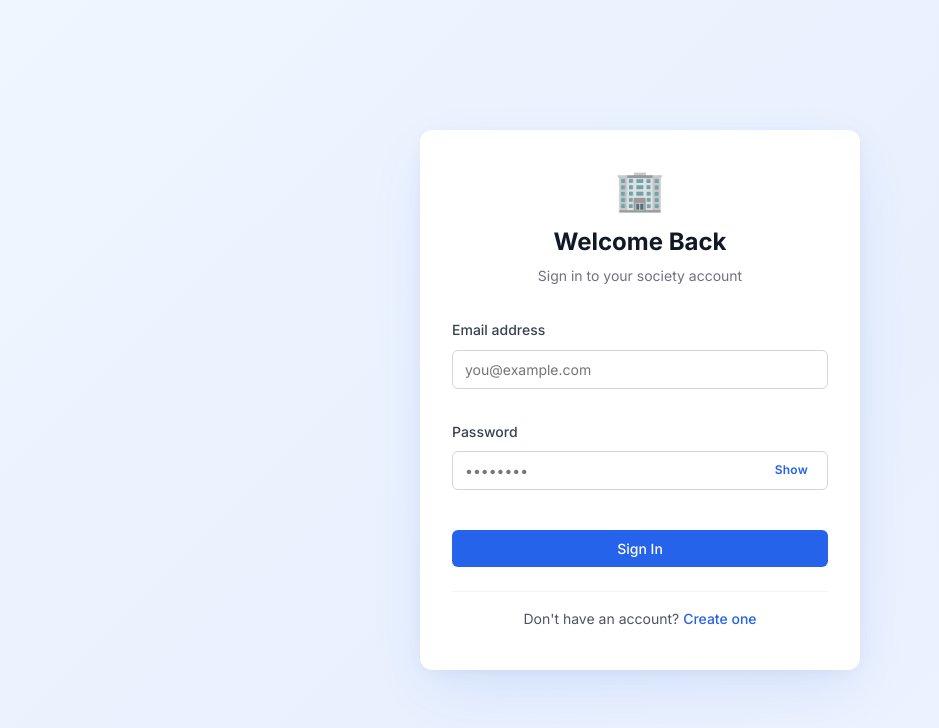
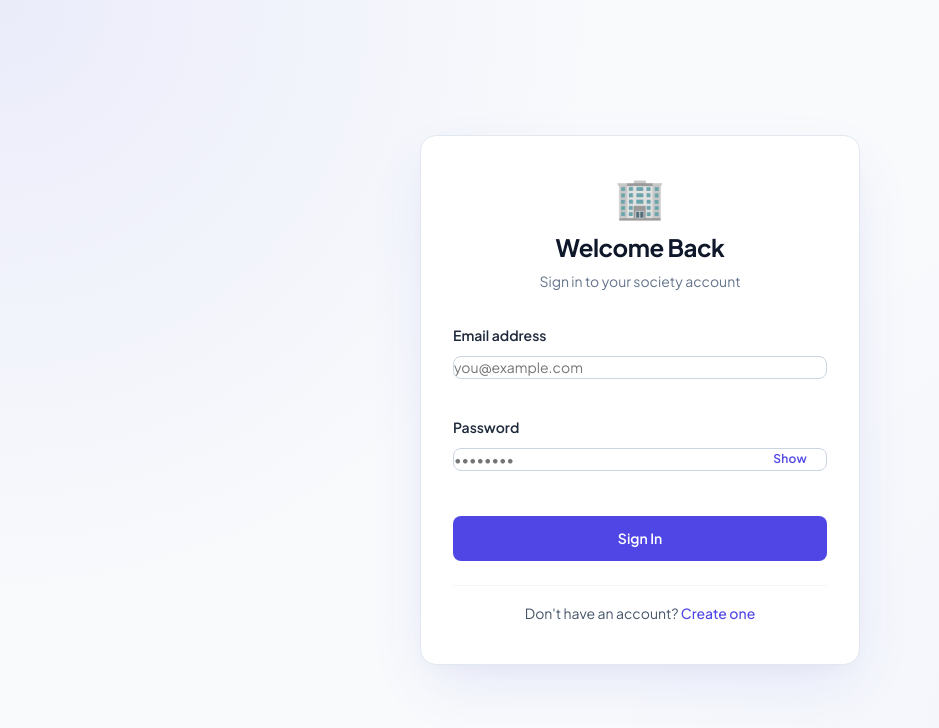
Before and after one commit to pranavattarde/society-maintenance-management, a React (Vite) app in the folder client/: page /login in a window 1280 px wide. Shown: the top 728 px of the page, without its empty margins (0-939 px from the left). Built offline with nearby package versions, Linux system fonts and the light colour scheme; no server answers.

Commit message:
style(ui): refresh color palette, typography, card shapes, and upload dropzones

```diff
--- a/client/src/pages/Auth.css
+++ b/client/src/pages/Auth.css
@@ -10,7 +10,9 @@
   display: flex;
   align-items: center;
   justify-content: center;
-  background: linear-gradient(135deg, #eff6ff 0%, #e8f0fe 60%, #f0f4ff 100%);
+  background: radial-gradient(circle at 0% 0%, rgba(79, 70, 229, 0.08) 0%, transparent 40%),
+              radial-gradient(circle at 100% 100%, rgba(99, 102, 241, 0.05) 0%, transparent 45%),
+              var(--color-gray-50);
   padding: var(--space-4);
 }
 
@@ -20,11 +22,12 @@
   width: 100%;
   max-width: 440px;
   background: white;
+  border: 1px solid var(--color-gray-200);
   border-radius: var(--radius-xl);
-  /* Soft primary-tinted shadow — professional, not harsh */
+  /* Soft indigo-tinted shadow — professional, not harsh */
   box-shadow:
-    0 20px 60px -10px rgb(37 99 235 / 0.12),
-    0 4px 20px -4px rgb(0 0 0 / 0.06);
+    0 24px 64px -12px rgba(79, 70, 229, 0.12),
+    0 8px 24px -8px rgba(15, 23, 42, 0.04);
   padding: var(--space-10) var(--space-8);
 }
 
--- a/client/src/pages/CreateNotice.css
+++ b/client/src/pages/CreateNotice.css
@@ -21,13 +21,11 @@
   text-decoration: none;
 }
 
-/* ── Form actions row ────────────────────────────────────────────────────── */
-
 .notice-form-actions {
   display: flex;
   justify-content: flex-end;
   gap: var(--space-3);
-  margin-top: var(--space-6);
+  margin-top: var(--space-8);
   padding-top: var(--space-6);
-  border-top: 1px solid var(--color-gray-100);
+  border-top: 1px solid var(--color-gray-200);
 }
--- a/client/src/styles/global.css
+++ b/client/src/styles/global.css
@@ -28,18 +28,20 @@ body {
 /* ── Typography ──────────────────────────────────────────────────────────── */
 
 h1, h2, h3, h4, h5, h6 {
-  font-weight: 600;
-  line-height: 1.3;
+  font-weight: 700;
+  line-height: 1.25;
   color: var(--color-gray-900);
+  letter-spacing: -0.02em;
 }
 
 h1 { font-size: var(--font-size-3xl); }
 h2 { font-size: var(--font-size-2xl); }
-h3 { font-size: var(--font-size-xl); }
-h4 { font-size: var(--font-size-lg); }
+h3 { font-size: var(--font-size-xl); letter-spacing: -0.015em; }
+h4 { font-size: var(--font-size-lg); letter-spacing: -0.01em; }
 
 p {
   margin-bottom: var(--space-4);
+  color: var(--color-gray-600);
 }
 
 p:last-child {
@@ -49,10 +51,13 @@ p:last-child {
 a {
   color: var(--color-primary);
   text-decoration: none;
+  font-weight: 500;
+  transition: color 0.15s ease;
 }
 
 a:hover {
-  text-decoration: underline;
+  color: var(--color-primary-dark);
+  text-decoration: none;
 }
 
 img {
@@ -70,7 +75,7 @@ img {
 
 .page {
   min-height: calc(100vh - var(--navbar-height));
-  padding: var(--space-8) var(--space-6);
+  padding: var(--space-10) var(--space-6);
   max-width: var(--container-max-width);
   margin: 0 auto;
 }
@@ -87,12 +92,13 @@ img {
   box-shadow: var(--shadow-sm);
   border: 1px solid var(--color-gray-200);
   padding: var(--space-6);
-  transition: transform 0.2s cubic-bezier(0.16, 1, 0.3, 1), box-shadow 0.2s cubic-bezier(0.16, 1, 0.3, 1);
+  transition: transform 0.22s cubic-bezier(0.16, 1, 0.3, 1), box-shadow 0.22s cubic-bezier(0.16, 1, 0.3, 1), border-color 0.22s ease;
 }
 
 .card:hover {
-  transform: translateY(-2px);
+  transform: translateY(-3px);
   box-shadow: var(--shadow-md);
+  border-color: var(--color-gray-300);
 }
 
 /* ── Buttons ─────────────────────────────────────────────────────────────── */
@@ -102,10 +108,10 @@ img {
   align-items: center;
   justify-content: center;
   gap: var(--space-2);
-  padding: var(--space-2) var(--space-4);
+  padding: var(--space-2.5) var(--space-5);
   border-radius: var(--radius-md);
   font-size: var(--font-size-sm);
-  font-weight: 500;
+  font-weight: 600;
   font-family: var(--font-family);
   cursor: pointer;
   border: none;
@@ -117,11 +123,11 @@ img {
 
 .btn:hover:not(:disabled) {
   transform: translateY(-1px);
-  box-shadow: var(--shadow-sm);
+  box-shadow: var(--shadow-md);
 }
 
 .btn:disabled {
-  opacity: 0.6;
+  opacity: 0.5;
   cursor: not-allowed;
   transform: none !important;
 }
@@ -149,6 +155,8 @@ img {
 
 .btn-secondary:hover:not(:disabled) {
   background-color: var(--color-gray-50);
+  border-color: var(--color-gray-400);
+  color: var(--color-gray-900);
   text-decoration: none;
 }
 
@@ -164,8 +172,9 @@ img {
 }
 
 .btn-sm {
-  padding: var(--space-1) var(--space-3);
+  padding: var(--space-1.5) var(--space-3);
   font-size: var(--font-size-xs);
+  border-radius: var(--radius-sm);
 }
 
 .btn-lg {
@@ -177,14 +186,14 @@ img {
 /* ── Forms ───────────────────────────────────────────────────────────────── */
 
 .form-group {
-  margin-bottom: var(--space-4);
+  margin-bottom: var(--space-5);
 }
 
 .form-label {
   display: block;
   font-size: var(--font-size-sm);
-  font-weight: 500;
-  color: var(--color-gray-700);
+  font-weight: 600;
+  color: var(--color-gray-800);
   margin-bottom: var(--space-2);
 }
 
@@ -192,7 +201,7 @@ img {
 .form-select,
 .form-textarea {
   width: 100%;
-  padding: var(--space-2) var(--space-3);
+  padding: var(--space-2.5) var(--space-3.5);
   border: 1px solid var(--color-gray-300);
   border-radius: var(--radius-md);
   font-size: var(--font-size-sm);
@@ -208,13 +217,19 @@ img {
 .form-select:focus,
 .form-textarea:focus {
   border-color: var(--color-primary);
-  box-shadow: 0 0 0 3px var(--color-primary-light);
+  box-shadow: 0 0 0 4px rgba(79, 70, 229, 0.12);
 }
 
 .form-input.is-error,
 .form-select.is-error,
 .form-textarea.is-error {
   border-color: var(--color-danger);
+}
+
+.form-input.is-error:focus,
+.form-select.is-error:focus,
+.form-textarea.is-error:focus {
+  box-shadow: 0 0 0 4px rgba(225, 29, 72, 0.12);
 }
 
 .form-textarea {
@@ -225,13 +240,14 @@ img {
 .form-error {
   font-size: var(--font-size-xs);
   color: var(--color-danger);
-  margin-top: var(--space-1);
+  margin-top: var(--space-1.5);
+  font-weight: 500;
 }
 
 .form-hint {
   font-size: var(--font-size-xs);
   color: var(--color-gray-500);
-  margin-top: var(--space-1);
+  margin-top: var(--space-1.5);
 }
 
 /* ── Badges ──────────────────────────────────────────────────────────────── */
@@ -239,11 +255,12 @@ img {
 .badge {
   display: inline-flex;
   align-items: center;
-  padding: 2px var(--space-2);
+  padding: 3px var(--space-3);
   border-radius: var(--radius-full);
   font-size: var(--font-size-xs);
-  font-weight: 500;
+  font-weight: 600;
   white-space: nowrap;
+  letter-spacing: 0.02em;
 }
 
 .badge-open {
@@ -284,22 +301,29 @@ img {
 /* ── Alerts ──────────────────────────────────────────────────────────────── */
 
 .alert {
-  padding: var(--space-3) var(--space-4);
-  border-radius: var(--radius-md);
+  padding: var(--space-4);
+  border-radius: var(--radius-lg);
   font-size: var(--font-size-sm);
-  margin-bottom: var(--space-4);
+  margin-bottom: var(--space-6);
+  border: 1px solid transparent;
+  border-left: 4px solid transparent;
+  display: flex;
+  align-items: flex-start;
+  gap: var(--space-3);
 }
 
 .alert-error {
   background-color: var(--color-danger-light);
   color: var(--color-danger);
-  border: 1px solid #fca5a5;
+  border-color: var(--color-danger-light);
+  border-left-color: var(--color-danger);
 }
 
 .alert-success {
   background-color: var(--color-success-light);
   color: var(--color-success);
-  border: 1px solid #86efac;
+  border-color: var(--color-success-light);
+  border-left-color: var(--color-success);
 }
 
 /* ── Page-level States ───────────────────────────────────────────────────── */
@@ -332,6 +356,34 @@ img {
   margin-bottom: var(--space-6);
   flex-wrap: wrap;
   gap: var(--space-4);
+}
+
+/* ── Tables ──────────────────────────────────────────────────────────────── */
+
+table {
+  width: 100%;
+  border-collapse: collapse;
+  margin-bottom: var(--space-6);
+  font-size: var(--font-size-sm);
+  text-align: left;
+}
+
+th {
+  font-weight: 700;
+  color: var(--color-gray-800);
+  background-color: var(--color-gray-50);
+  border-bottom: 2px solid var(--color-gray-200);
+  padding: var(--space-3) var(--space-4);
+}
+
+td {
+  padding: var(--space-3.5) var(--space-4);
+  border-bottom: 1px solid var(--color-gray-200);
+  color: var(--color-gray-700);
+}
+
+tr:hover td {
+  background-color: var(--color-gray-50);
 }
 
 /* ── Divider ─────────────────────────────────────────────────────────────── */
--- a/client/src/styles/variables.css
+++ b/client/src/styles/variables.css
@@ -4,11 +4,11 @@
    Import this file before any component styles.
    ============================================================ */
 
-@import url('https://fonts.googleapis.com/css2?family=Inter:wght@400;500;600;700&display=swap');
+@import url('https://fonts.googleapis.com/css2?family=Plus+Jakarta+Sans:wght@400;500;600;700&display=swap');
 
 :root {
   /* ── Typography ──────────────────────────────────────────── */
-  --font-family: 'Inter', system-ui, -apple-system, sans-serif;
+  --font-family: 'Plus Jakarta Sans', 'Inter', system-ui, -apple-system, sans-serif;
   --font-size-xs:   0.75rem;   /*  12px */
   --font-size-sm:   0.875rem;  /*  14px */
   --font-size-base: 1rem;      /*  16px */
@@ -17,46 +17,46 @@
   --font-size-2xl:  1.5rem;    /*  24px */
   --font-size-3xl:  1.875rem;  /*  30px */
 
-  /* ── Color Palette ───────────────────────────────────────── */
-  --color-primary:       #2563eb;
-  --color-primary-dark:  #1d4ed8;
-  --color-primary-light: #dbeafe;
+  /* ── Color Palette (Modern Indigo/Slate Theme) ───────────── */
+  --color-primary:       #4f46e5; /* Indigo-600 */
+  --color-primary-dark:  #4338ca; /* Indigo-700 */
+  --color-primary-light: #e0e7ff; /* Indigo-100 */
 
-  --color-success:       #16a34a;
-  --color-success-light: #dcfce7;
+  --color-success:       #059669; /* Emerald-600 */
+  --color-success-light: #d1fae5; /* Emerald-100 */
 
-  --color-warning:       #d97706;
-  --color-warning-light: #fef3c7;
+  --color-warning:       #d97706; /* Amber-600 */
+  --color-warning-light: #fef3c7; /* Amber-100 */
 
-  --color-danger:        #dc2626;
-  --color-danger-light:  #fee2e2;
+  --color-danger:        #e11d48; /* Rose-600 */
+  --color-danger-light:  #ffe4e6; /* Rose-100 */
 
-  --color-gray-50:  #f9fafb;
-  --color-gray-100: #f3f4f6;
-  --color-gray-200: #e5e7eb;
-  --color-gray-300: #d1d5db;
-  --color-gray-400: #9ca3af;
-  --color-gray-500: #6b7280;
-  --color-gray-600: #4b5563;
-  --color-gray-700: #374151;
-  --color-gray-800: #1f2937;
-  --color-gray-900: #111827;
+  --color-gray-50:  #f8fafc; /* Slate-50 */
+  --color-gray-100: #f1f5f9; /* Slate-100 */
+  --color-gray-200: #e2e8f0; /* Slate-200 */
+  --color-gray-300: #cbd5e1; /* Slate-300 */
+  --color-gray-400: #94a3b8; /* Slate-400 */
+  --color-gray-500: #64748b; /* Slate-500 */
+  --color-gray-600: #475569; /* Slate-600 */
+  --color-gray-700: #334155; /* Slate-700 */
+  --color-gray-800: #1e293b; /* Slate-800 */
+  --color-gray-900: #0f172a; /* Slate-900 */
 
   /* ── Status Colors ───────────────────────────────────────── */
-  --color-status-open:           #dc2626;
-  --color-status-open-bg:        #fee2e2;
+  --color-status-open:           #e11d48;
+  --color-status-open-bg:        #ffe4e6;
   --color-status-in-progress:    #d97706;
   --color-status-in-progress-bg: #fef3c7;
-  --color-status-resolved:       #16a34a;
-  --color-status-resolved-bg:    #dcfce7;
+  --color-status-resolved:       #059669;
+  --color-status-resolved-bg:    #d1fae5;
 
   /* ── Priority Colors ─────────────────────────────────────── */
-  --color-priority-low:    #16a34a;
-  --color-priority-low-bg: #dcfce7;
+  --color-priority-low:    #059669;
+  --color-priority-low-bg: #d1fae5;
   --color-priority-medium:    #d97706;
   --color-priority-medium-bg: #fef3c7;
-  --color-priority-high:    #dc2626;
-  --color-priority-high-bg: #fee2e2;
+  --color-priority-high:    #e11d48;
+  --color-priority-high-bg: #ffe4e6;
 
   /* ── Spacing Scale ───────────────────────────────────────── */
   --space-1:  0.25rem;
@@ -70,19 +70,19 @@
   --space-12: 3rem;
   --space-16: 4rem;
 
-  /* ── Border Radius ───────────────────────────────────────── */
-  --radius-sm:   0.25rem;
-  --radius-md:   0.375rem;
-  --radius-lg:   0.5rem;
-  --radius-xl:   0.75rem;
+  /* ── Border Radius (More rounded, modern iOS feel) ───────── */
+  --radius-sm:   0.375rem;
+  --radius-md:   0.5rem;
+  --radius-lg:   0.75rem;
+  --radius-xl:   1rem;
   --radius-full: 9999px;
 
-  /* ── Shadows ─────────────────────────────────────────────── */
-  --shadow-sm: 0 1px 2px 0 rgb(0 0 0 / 0.05);
-  --shadow-md: 0 4px 6px -1px rgb(0 0 0 / 0.1), 0 2px 4px -2px rgb(0 0 0 / 0.1);
-  --shadow-lg: 0 10px 15px -3px rgb(0 0 0 / 0.1), 0 4px 6px -4px rgb(0 0 0 / 0.1);
+  /* ── Shadows (Softer, tinted depth) ──────────────────────── */
+  --shadow-sm: 0 1px 2px 0 rgba(15, 23, 42, 0.05);
+  --shadow-md: 0 4px 12px -2px rgba(15, 23, 42, 0.05), 0 2px 6px -1px rgba(15, 23, 42, 0.03);
+  --shadow-lg: 0 12px 24px -4px rgba(15, 23, 42, 0.08), 0 4px 12px -2px rgba(15, 23, 42, 0.04);
 
   /* ── Layout ──────────────────────────────────────────────── */
   --container-max-width: 1200px;
-  --navbar-height:       64px;
+  --navbar-height:       72px;
 }
```
Also changed, not shown: client/src/components/ComplaintCard.css (+12 -12 lines), client/src/components/Navbar.css (+18 -10 lines), client/src/pages/ComplaintDetail.css (+22 -18 lines), client/src/pages/Complaints.css (+13 -8 lines), client/src/pages/CreateComplaint.css (+20 -13 lines), client/src/pages/Dashboard.css (+17 -15 lines), client/src/pages/Notices.css (+7 -9 lines).
